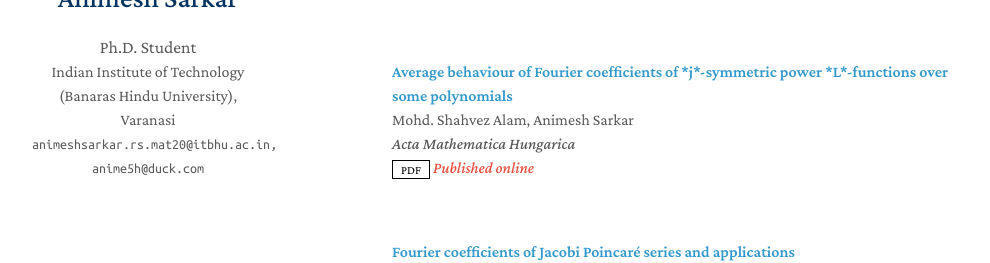
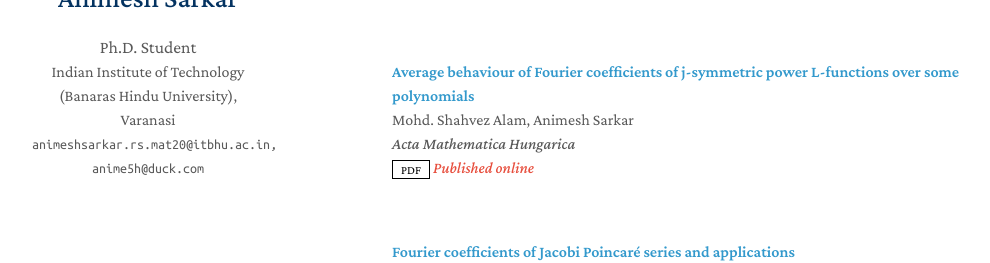
Before and after one commit to 4nimesh/4nimesh.github.io, a Jekyll site: the page built from index.md, in a window 1280 px wide and 900 px high, scrolled down 715 px, cut to the strip 206-469 px from the top of the window. Shown: the whole strip, without its empty margins (128-1118 px from the left). Built offline with Jekyll 4.4.1, drawn with Linux system fonts in a browser that asks for light colours; a style sheet for code colours, icons or effects is not loaded; our own code applies the rules of GitHub Pages for plain Markdown files.

```diff
--- a/_data/publications.yml
+++ b/_data/publications.yml
@@ -10,7 +10,7 @@ main:
     # image: ./assets/img/teaser_example_2.png
     notes: Accepted
 
-  - title: Average behaviour of Fourier coefficients of *j*-symmetric power *L*-functions over some polynomials
+  - title: Average behaviour of Fourier coefficients of j-symmetric power L-functions over some polynomials
     authors: Mohd. Shahvez Alam, Animesh Sarkar
     # conference_short: CVPR
     conference: Acta Mathematica Hungarica
```
